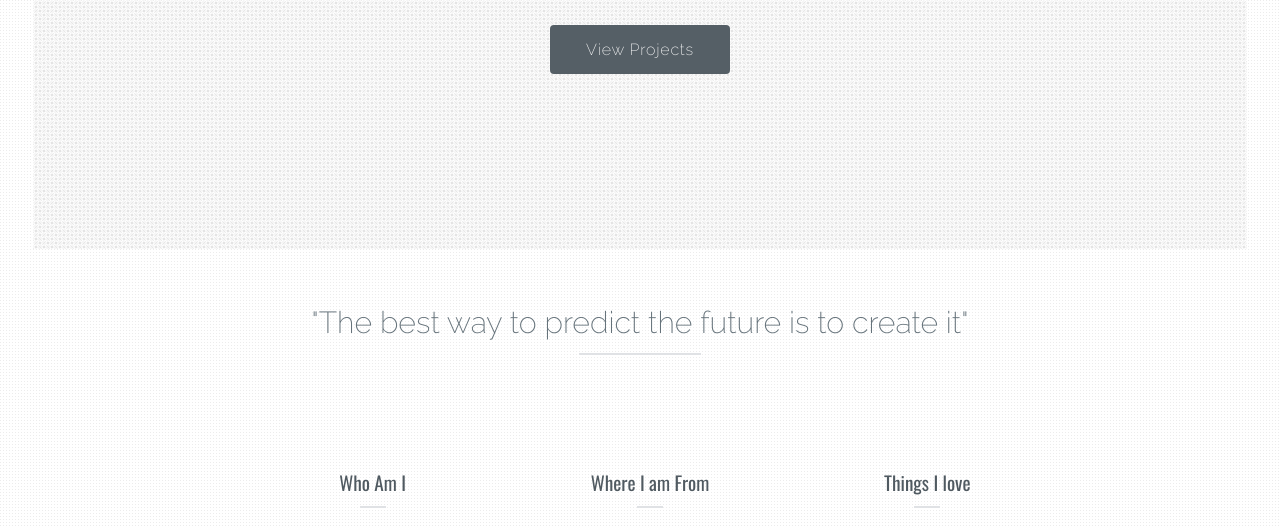
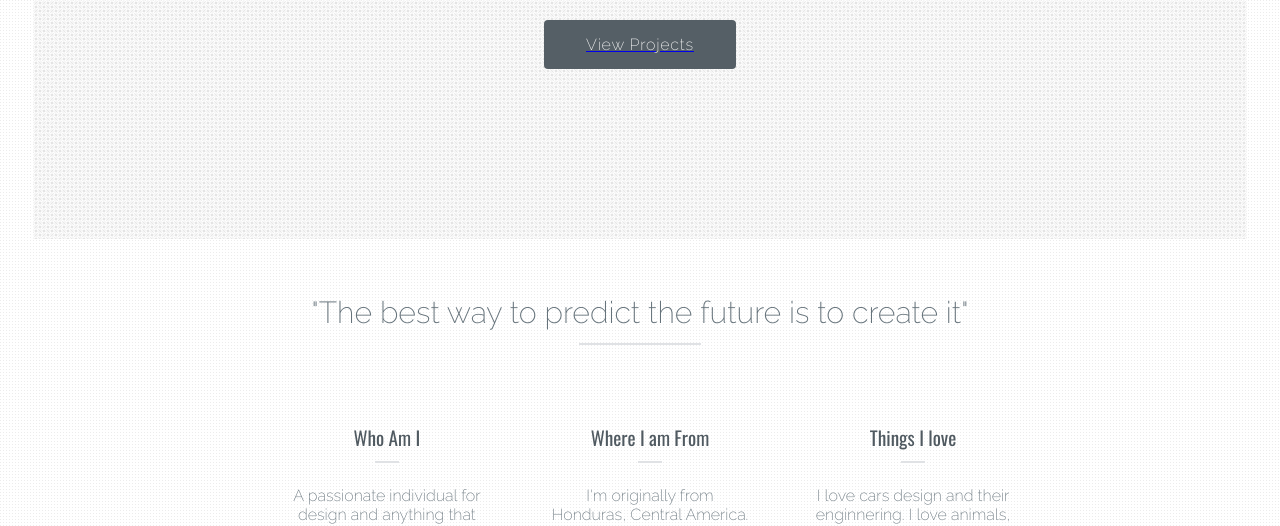
Before and after one commit to unitedxf/oscar-fonseca-portfolio, a plain HTML site: page index.html in a window 1280 px wide. Shown: the part 426-952 px from the top of the page. Drawn offline with nearby package versions, Linux system fonts and the light colour scheme.

Commit message:
update 4

```diff
--- a/css/style.css
+++ b/css/style.css
@@ -80,6 +80,7 @@ p{
 }
 hr{
 	border: 1px solid #e0e2e5;
+	width: 10%;
 }
 .container{
 	width: 98%;
@@ -162,6 +163,8 @@ hr{
 	font-weight: 300;
 	margin: 25px 0;
 	letter-spacing: 0.8px;
+	width: 12em;
+	margin: 20px auto;
 	transition: all 0.5s ease;
 }
 
--- a/index.html
+++ b/index.html
@@ -28,7 +28,7 @@
 			<p class="masthead-intro">Hi my name is</p>
 			<h1 class="masthead-heading">Oscar Fonseca</h1>
 			<h2 class="masthead-text">- your friendly web developer -</h2>
-			<a href="projects.html"><button class="big-button">View Projects</button></a>
+			<a href="projects.html"><div class="big-button">View Projects</div></a>
 </div>
 </section><!-- Main Title Section Ends -->
 
@@ -37,8 +37,8 @@
 <section class="quote"><!-- Quote Starts-->
 	<div class="center-container">
 			<p class="my-quote">"The best way to predict the future is to create it"</p>
-				</div>
-		<hr width="10%"/>
+
+		<hr/>
 	</div>
 </section><!-- Quote Ends-->
 
@@ -48,7 +48,7 @@
 <section class="introduction-section">  <!-- Introduction Section Starts -->
 	<div class="center-container">
 			<h1>Who Am I</h1>
-			<hr width="10%"/>
+			<hr />
 			<p>A passionate individual for design and anything that makes the web a better experience. I’m naturally a detail oriented person with a futuristic vision.</p>
 	</div>
 </section><!-- Introduction Section Ends -->
@@ -58,7 +58,7 @@
 <section class="location-section"><!-- Location Section Starts -->
 	<div class="center-container">
 			<h1>Where I am From</h1>
-			<hr width="10%"/>
+			<hr />
 			<p>I'm originally from Honduras, Central America. I came to the Unites States when I was a teenager. I have been living in San Diego California for about 16 years. </p>
 	</div>
 </section><!-- Location Section Ends -->
@@ -68,9 +68,9 @@
 <section class="my-background"><!-- Things I love Section Starts -->
 	<div class="center-container">
 			<h1>Things I love</h1>
-			<hr width="10%"/>
+			<hr />
 			<p>I love cars design and their enginnering. I love animals, specially exotic birds. I love sports but soccer is my sport from European cup to the World Cup. </p>
-	<div class="center-container">
+	</div>
 </section><!-- Things I love Section Starts -->
 
 </section><!-- Mid Container Ends -->
```
